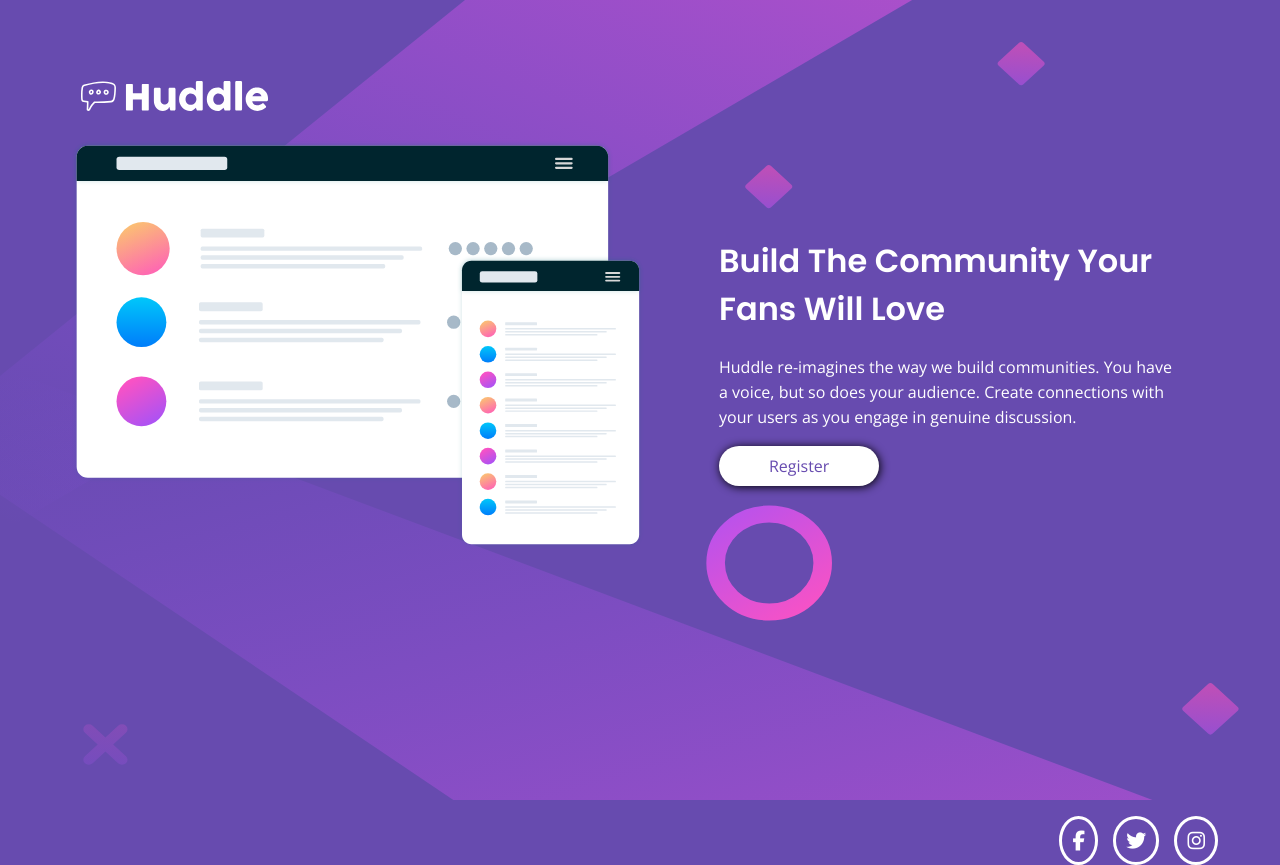
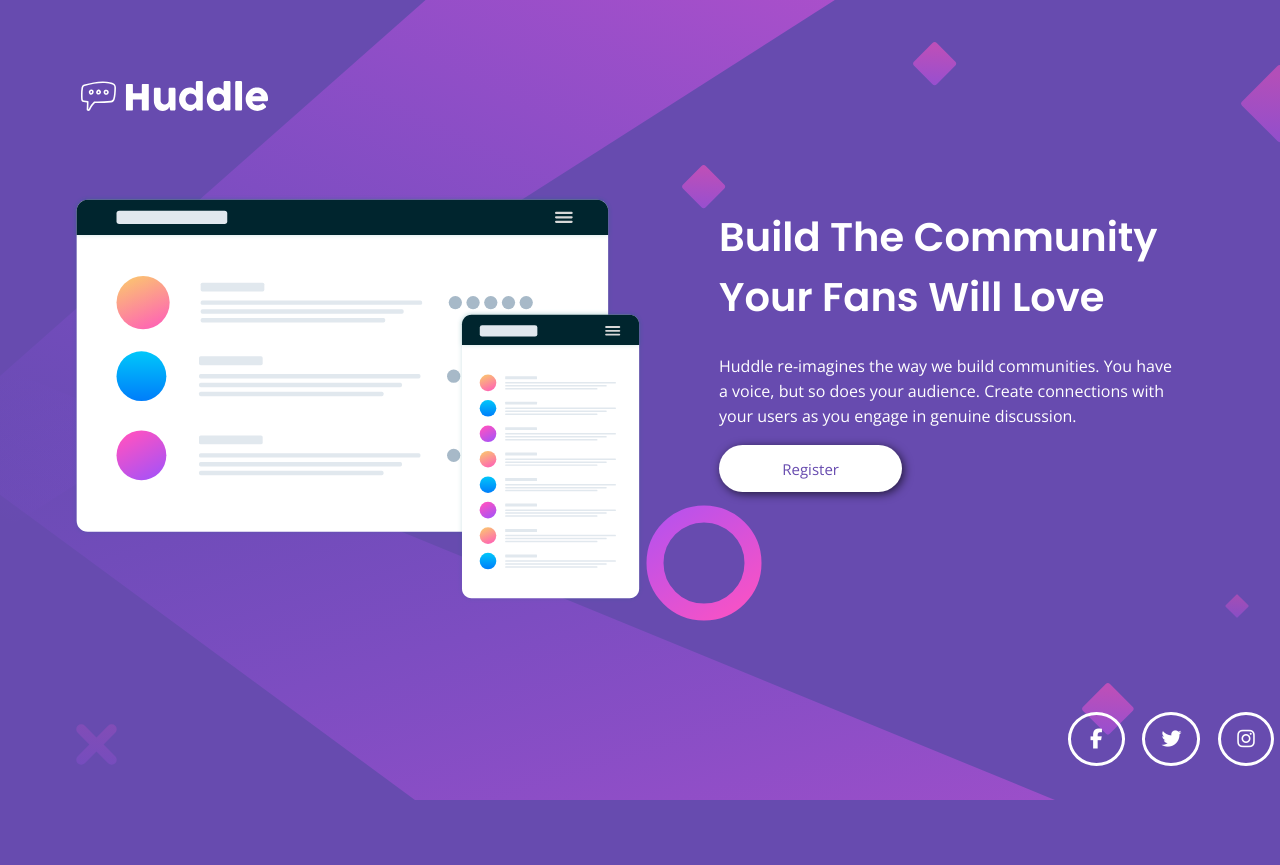
Before and after one commit to taylor2317/landing-page, a plain HTML site: page index.html in a window 1280 px wide. After the commit the page ends 800 px from the top, so only its background shows below. Drawn offline with nearby package versions, Linux system fonts and the light colour scheme.

Commit message:
Add files via upload

```diff
--- a/index.html
+++ b/index.html
@@ -27,7 +27,5 @@
             </div>
         </div>
     </body>
-    <script src="scripts.js"></script>
     <script src="https://kit.fontawesome.com/aa555ab8cf.js" crossorigin="anonymous"></script>
-
 </html>
--- a/styles.css
+++ b/styles.css
@@ -1,10 +1,9 @@
 body {
-    background-image: url(/images/bg-desktop.svg);
-    background-size: 1440px 800px;
+    background-image: url(/images/bg-mobile.svg);
+    background-size: 375 373;
     background-repeat: no-repeat;
     background-color: hsl(257, 40%, 49%);
-    height: 800px;
-    display: flex;
+    display: block;
 }
 
 .poppins{
@@ -13,6 +12,10 @@ body {
     font-style: normal;
   }
 
+.left{
+    padding: 0%;
+    width: 100%;
+}
 
 .open-sans{
   font-family: "Open Sans", sans-serif;
@@ -21,30 +24,31 @@ body {
   font-style: normal;
 }
 
-.left{
-    padding: 5%;
-    width: 50%;
-}
-
 .right{
-    width: 50%;
-    padding-left: 10%;
-    padding-right: 7.5%;
+    width: 100%;
+    margin-top: -30%;
 }
 
 .logo{
-    height: 50px;
-    position:absolute;
+    margin-top: 5%;
+    height: 30px;
+    position:relative;
 }
 
 .ill{
     margin-top: 15%;
-    width: 125%;
+    width: 80%;
+    display: block;
+    margin-left: auto;
+    margin-right: auto;
 }
 
 .title{
     font-family: poppins;
-    width: 100%;
+    font-size: 150%;
+    padding-left: 10%;
+    padding-right: 10%;
+    width: 80%;
     margin-top: 50%;
     color: white;
 }
@@ -54,45 +58,53 @@ body {
     color:white;
     font-size: 13.8px;
     line-height: 25px;
+    width: 80%;
+    padding-left: 10%;
 }
 
 .butt{
-    padding: 2%;
-    width: 35%;
+    margin-top: 3%;
+    padding: 4%;
+    width: 60%;
     font-family: open sans;
     color: hsl(257, 40%, 49%);
     background-color: white;
     border: 0px;
-    border-radius: 20px;
-    font-size: 12px;
-    box-shadow: 1px 1px 10px black;
+    border-radius: 30px;
+    font-size: 15px;
+    box-shadow: 2px 2px 10px rgba(0, 0, 0, 0.658);
+    display: block;
+    margin-left: auto;
+    margin-right: auto;
 }
 
 .butt:hover{
     color:white;
-    background-color: transparent;
-    border: white 1px solid;
+    background-color: hsl(300, 69%, 71%);
 }
 
 .socials{
-    margin-top: 75%;
-    margin-right: -10%;
-    text-align: right;
+    width: 100%;
+    text-align: center;
     font-size: 20px;
+    display: block;
+    margin-left: auto;
+    margin-right: auto;
+    margin-top: 10%;
+    margin-bottom: 10%;
 }
 
 .socials a{
     color:white;
     border: solid;
     border-radius: 100%;
-    padding: 5%;
-    margin: 1%;
+    padding: 2%;
+    margin: 2%;
 }
 
 .socials a:hover{
-    background-color: white;
-    color:hsl(257, 40%, 49%);
-    border: solid 2px hsl(257, 40%, 49%);
+    color:hsl(300, 69%, 71%);
+    border: solid 2px hsl(300, 69%, 71%)
 }
 
 img{
@@ -103,7 +115,31 @@ img{
     text-align: center;
 }
 
+.fa-facebook-f{
+    padding-left: 1%;
+    padding-right: 1%;
+}
+
+.fa-twitter{
+    padding-left: 0.25%;
+    padding-right: 0.25%;
+}
+
+.fa-instagram{
+    padding-left: 0.25%;
+    padding-right: 0.25%;
+}
+
 @media (min-width: 500px) {
+    body {
+        background-image: url(/images/bg-desktop.svg);
+        background-size: 1318 800px;
+        display: flex;
+    }
+    .fa-facebook-f{
+        padding-left: 0.5%;
+        padding-right: 0.5%;
+    }
     .title, .desc {
         text-align: left;
     }
@@ -113,10 +149,49 @@ img{
     .desc, .butt {
         font-size: 100%;
     }
+    .socials{
+        position: fixed;
+        width: 100%;
+        text-align: right;
+        font-size: 20px;
+        left: 0px;
+        top:600px
+    }
     .socials a{
-        padding: 2%;
+        padding: 1%;
+        margin: 0.5%;
     }
     .ill{
-        max-width: 600px;
+        width: 125%;
+        margin-top: 15%;
+    }
+    .logo{
+        margin-top: 0%;
+        height: 50px;
+    }
+    .left{
+        padding: 5%;
+        width: 50%;
+    }
+    .right{
+        width: 50%;
+        padding-left: 10%;
+        padding-right: 7.5%;
+        margin-top: -30px;
+    }
+    .title{
+        font-size: 250%;
+        padding: 0px;
+        width: 100%;
+    }
+    .desc{
+        padding: 0px;
+        width: 100%;
+    }
+    .butt{
+        padding: 3%;
+        width: 40%;
+        font-size: 15px;
+        margin-left: 0px;
     }
 }
```
